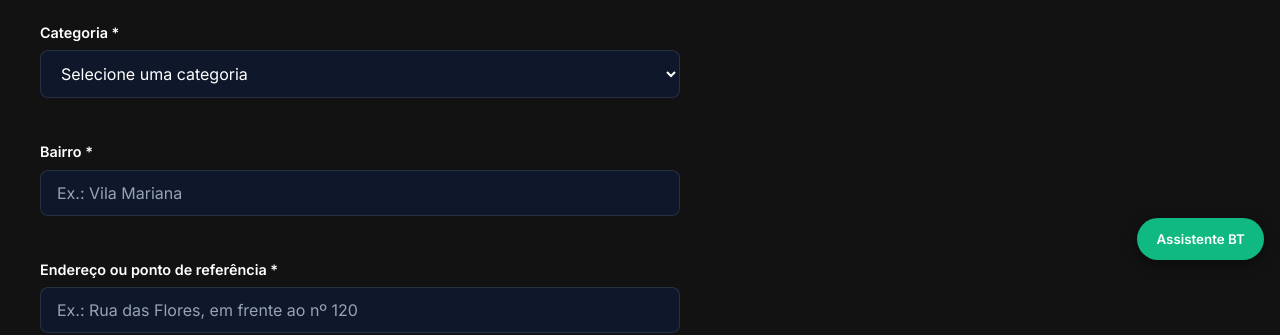
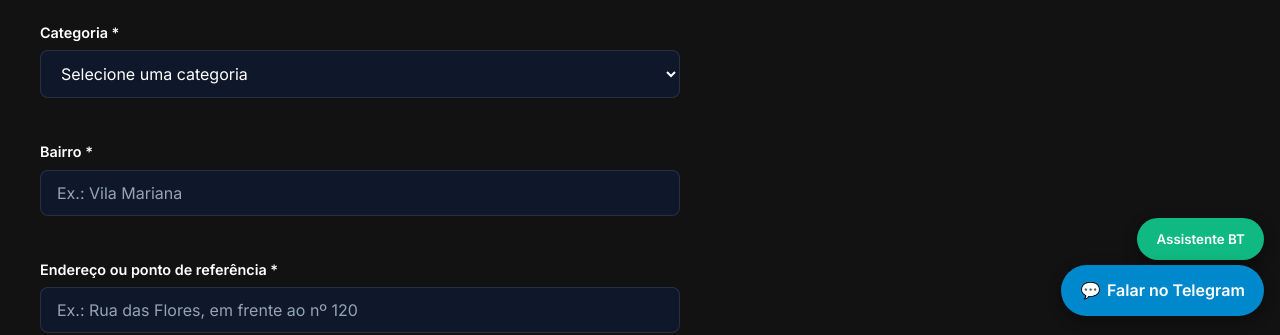
Before and after one commit to AnaFeitoza1/BairroTech, a plain HTML site: page ocorrencias.html in a window 1280 px wide. Shown: the part 468-803 px from the top of the page. Drawn offline with Linux system fonts and the light colour scheme.

Commit message:
feat: adiciona atalho para bot no telegram em todas as páginas

```diff
--- a/ocorrencias.html
+++ b/ocorrencias.html
@@ -177,5 +177,11 @@
     <script src="js/ocorrencias.js"></script>
     <script src="js/formulario.js"></script>
     <script src="js/webchat.js"></script>
+     <a href="https://t.me/BairroTechBot?start=site"
+      target="_blank"
+      rel="noopener noreferrer"
+      class="telegram-botao">
+      <span>💬</span> Falar no Telegram
+    </a>
   </body>
 </html>
```
Also changed, not shown: avisos.html (+6 -0 lines), contato.html (+6 -0 lines), faq.html (+6 -0 lines), index.html (+6 -0 lines), integrantes.html (+6 -0 lines), sobre.html (+6 -0 lines).
